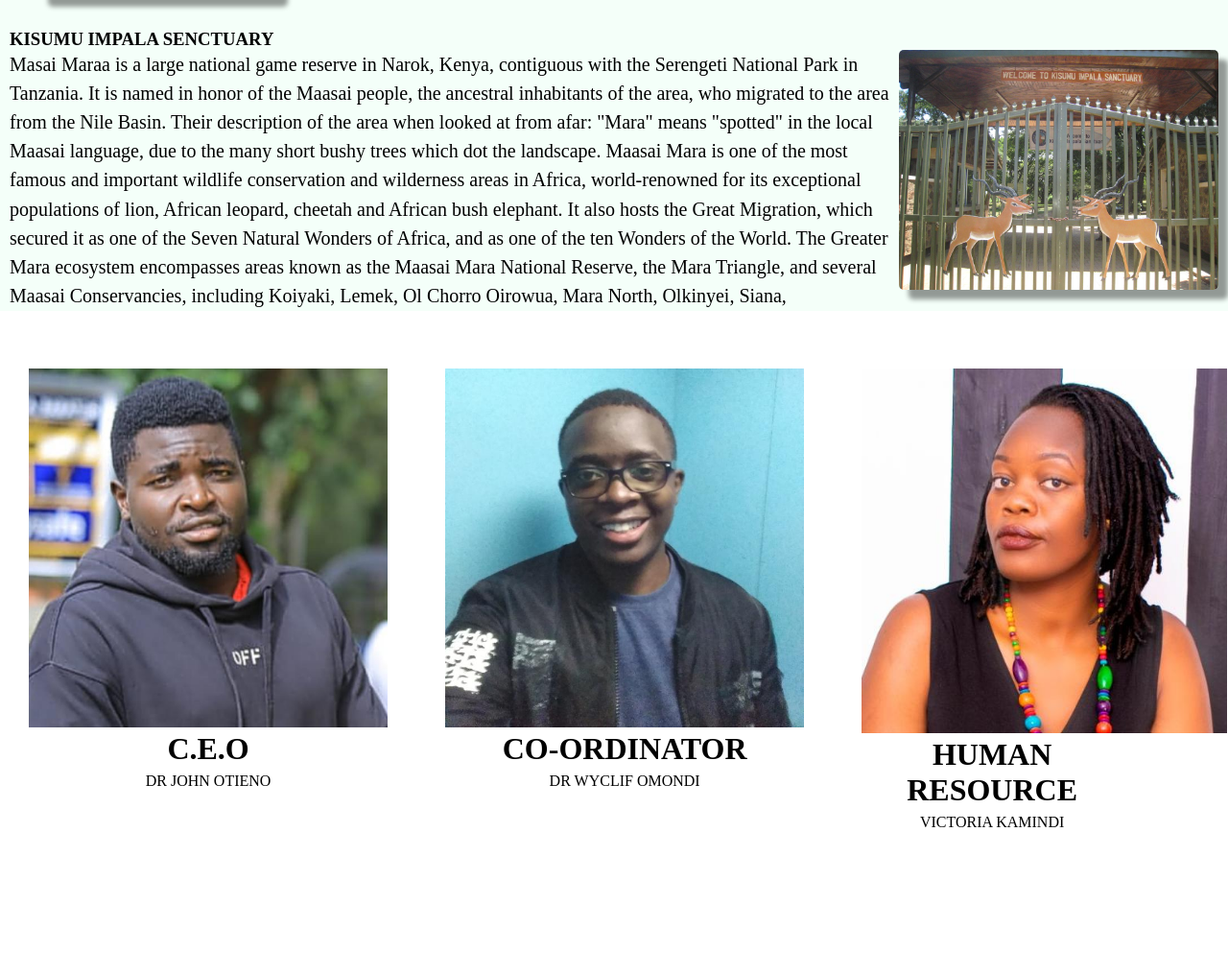
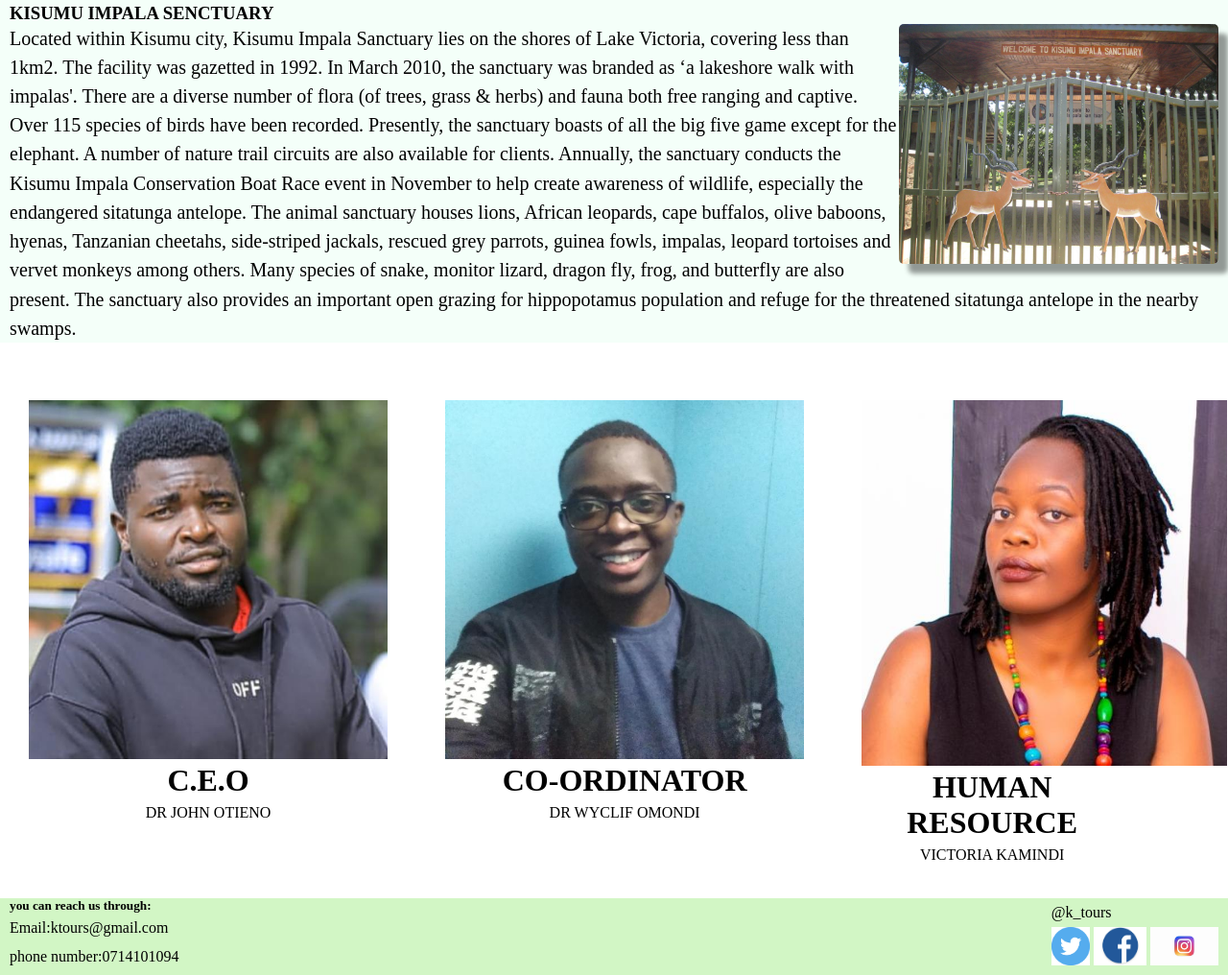
Before and after one commit to kelvinhovinho/k_tours, a plain HTML site: page index.html in a window 1280 px wide. Shown: the part 1439-2455 px from the top of the page at 96% size. Before the commit the page ends 2341 px from the top, so only its background shows below. Drawn offline with Linux system fonts and the light colour scheme.

Commit message:
i have finished my pre-prep project

```diff
--- a/index.css
+++ b/index.css
@@ -94,7 +94,6 @@ p{
     padding-bottom: 10;
 }
 .wrap{
-    /* background-color: red; */
     width:1200px;
     display: flex;
     flex-direction: row;
@@ -105,3 +104,27 @@ p{
     text-transform: uppercase;
     padding:30px;
 }
+.footer{
+    border: 0px solid black;
+    height:80px;
+    background-color: #d2f6c5;
+}
+.contact-information{
+    float: left;
+    padding-left: 10px;
+}
+.social-icons>img{
+    height: 40px;
+    width: auto;
+}
+.social-icons{
+    float: right;
+    padding-right: 10px;
+}
+.hd{
+    float: left;
+    padding: 60px 0 0 40px;
+    color: blanchedalmond;
+    font-size: 70px;
+    font-family: Arial, Helvetica, sans-serif;
+}
--- a/index.html
+++ b/index.html
@@ -12,18 +12,18 @@
             <header>
                 <div class="overlay">
                     <div class="nav">
+                        <h1 class="hd">K-TOURS TRAVELLERS</h1>
                         <ul>
                             <li><a href=index.html#home>home</a></li>
                             <li><a href="index.html#about">about</a></li>
                             <li><a href="index.html#wrap">team</a></li>
-                            <li><a href="#">contact</a></li>
+                            <li><a href="index.html#contacts">contact</a></li>
                         </ul>
                     </div>
                 </div>
             </header>
         </div>
         <div class="about" id="about">
-            <h2>ABOUT</h2>
             <div class="about-container">
                 <div class="content">
                     <p>K-TOUR'S is a non-governmental organizarion that has collaborated with two major tourist attraction centers in Narok and Kisumu county.
@@ -57,11 +57,14 @@
             <div class="impala">
                 <h3 id="mmm">KISUMU IMPALA SENCTUARY</h3>
                 <img src="./img/The-Impala-Santuary-Kisumu.jpg" class="image2" alt="">
-                <p id="mm">Masai Maraa is a large national game reserve in Narok, Kenya, contiguous with the Serengeti National Park in Tanzania. It is named in honor of the Maasai people, the ancestral inhabitants of the area, who migrated to the area from the Nile Basin. Their description of the area when looked at from afar: "Mara" means "spotted" in the local Maasai language, due to the many short bushy trees which dot the landscape.
+                <p id="mm">
+                    Located within Kisumu city, Kisumu Impala Sanctuary lies on the shores of Lake Victoria, covering less than 1km2. The facility was gazetted in 1992. In March 2010, the sanctuary was branded as ‘a lakeshore walk with impalas'. There are a diverse number of flora (of trees, grass & herbs) and fauna both free ranging and captive. Over 115 species of birds have been recorded. Presently, the sanctuary boasts of all the big five game except for the elephant. A number of nature trail circuits are also available for clients.
 
-                    Maasai Mara is one of the most famous and important wildlife conservation and wilderness areas in Africa, world-renowned for its exceptional populations of lion, African leopard, cheetah and African bush elephant. It also hosts the Great Migration, which secured it as one of the Seven Natural Wonders of Africa, and as one of the ten Wonders of the World.
+Annually, the sanctuary conducts the Kisumu Impala Conservation Boat Race event in November to help create awareness of wildlife, especially the endangered sitatunga antelope.
+The animal sanctuary houses lions, African leopards, cape buffalos, olive baboons, hyenas, Tanzanian cheetahs, side-striped jackals, rescued grey parrots, guinea fowls, impalas, leopard tortoises and vervet monkeys among others. Many species of snake, monitor lizard, dragon fly, frog, and butterfly are also present.
 
-                    The Greater Mara ecosystem encompasses areas known as the Maasai Mara National Reserve, the Mara Triangle, and several Maasai Conservancies, including Koiyaki, Lemek, Ol Chorro Oirowua, Mara North, Olkinyei, Siana, </p>
+The sanctuary also provides an important open grazing for hippopotamus population and refuge for the threatened sitatunga antelope in the nearby swamps.
+                    </p>
             </div>
         </div>
         <div class="wrap" id="wrap">
@@ -87,6 +90,19 @@
                 </div>
             </div>
         </div>
+        <div class="footer" id="contacts">
+            <div class="contact-information">
+                <h5>you can reach us through:</h5>
+                <p>Email:ktours@gmail.com</p>
+                <p>phone number:0714101094</p>
+            </div>
+            <div class="social-icons">
+                <p>@k_tours</p>
+                <img src="./img/twitter.png" alt="">
+                <img src="./img/facebook.png" alt="">
+                <img src="./img/insta.png" alt="">
+            </div>
+        </div>
     </div>
 </body>
 </html>
```
